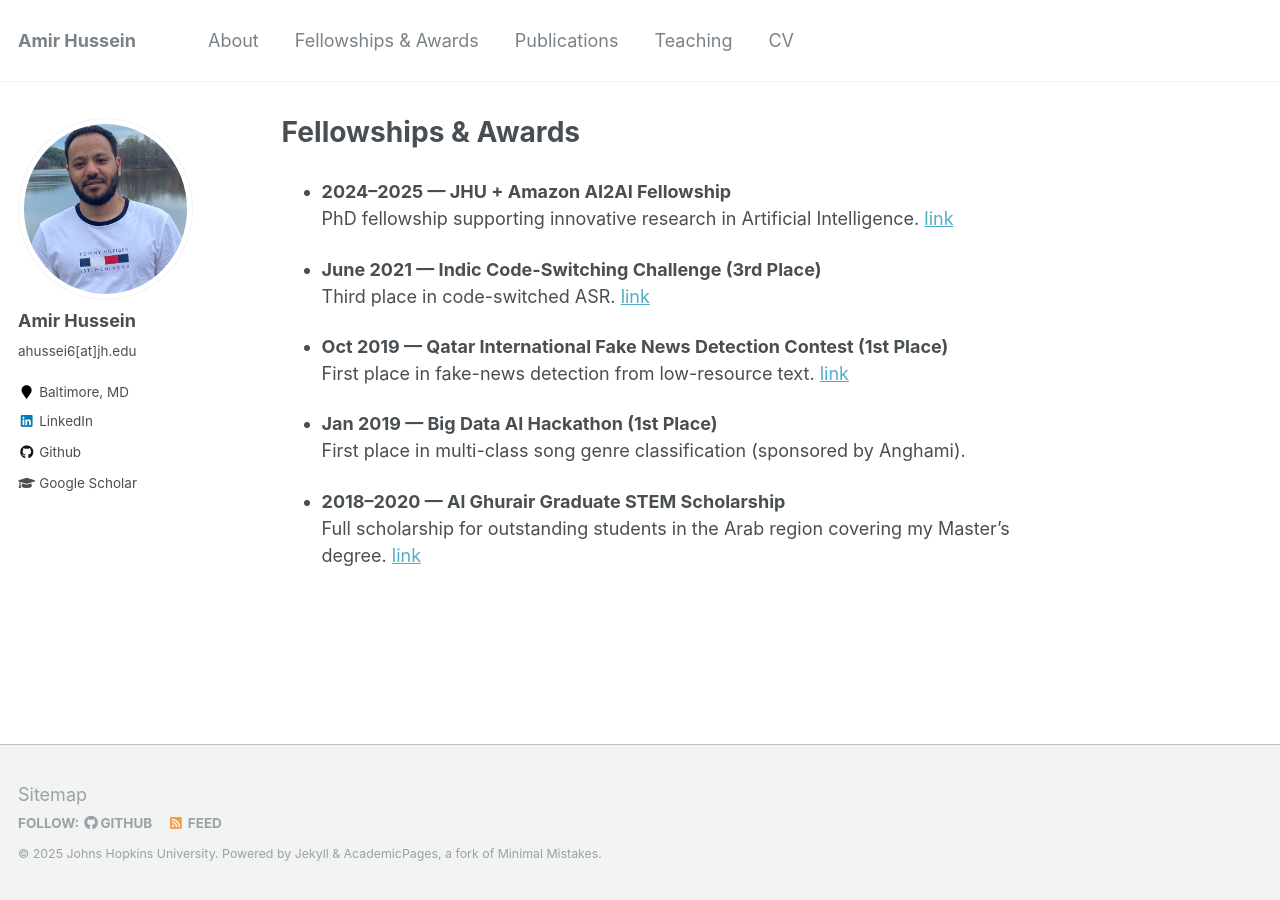
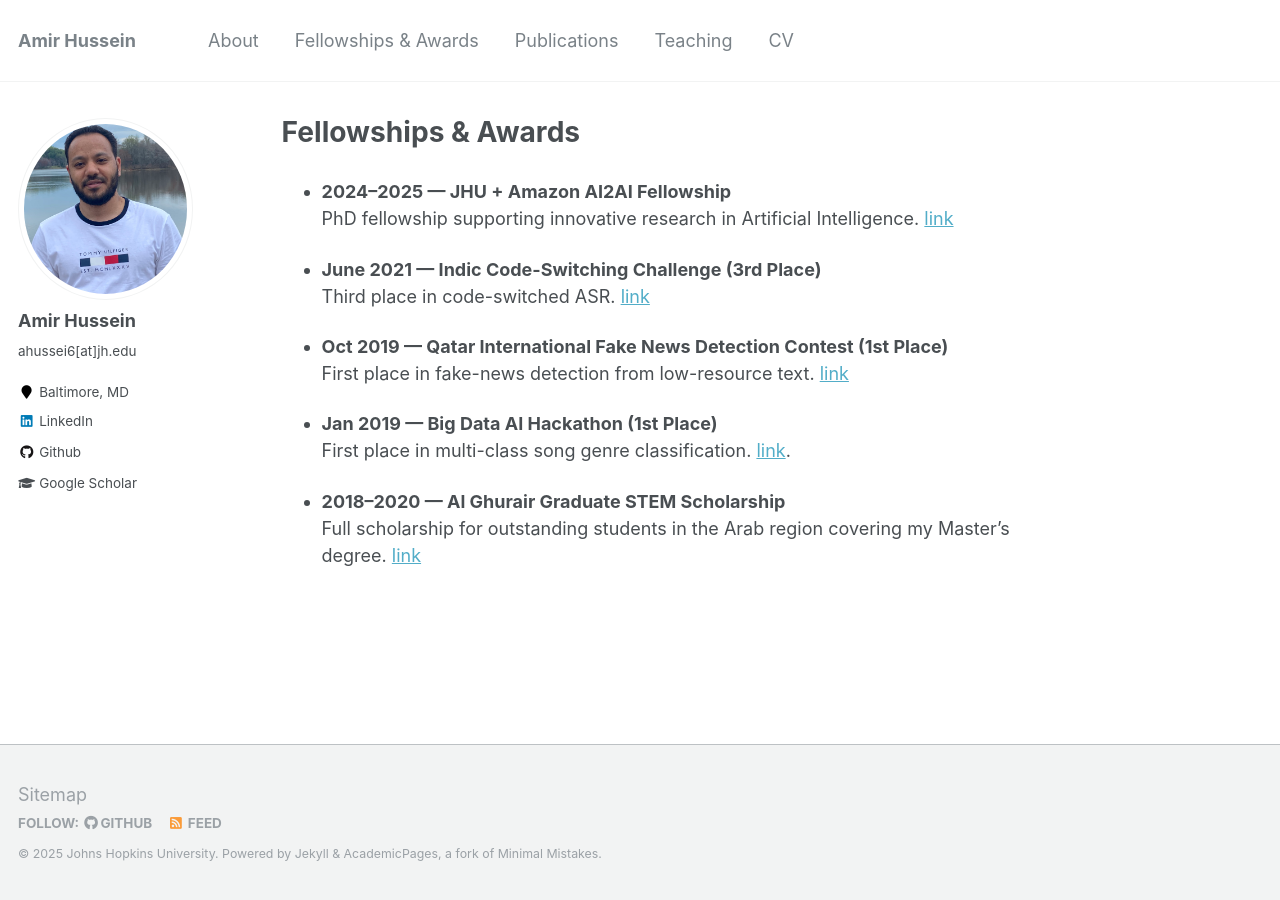
Before and after one commit to AmirHussein96/AmirHussein96.github.io, a Jekyll site: the page built from _pages/awards.md, in a window 1280 px wide. Built offline with Jekyll 4.4.1, drawn with Linux system fonts in a browser that asks for light colours.

Commit message:
Update awards.md

```diff
--- a/_pages/awards.md
+++ b/_pages/awards.md
@@ -15,7 +15,7 @@ author_profile: true
   First place in fake-news detection from low-resource text. [link](https://sites.google.com/view/fakenews-contest)
 
 - **Jan 2019 — Big Data AI Hackathon (1st Place)**
-  First place in multi-class song genre classification (sponsored by Anghami).
+  First place in multi-class song genre classification. [link](https://www.aub.edu/articles/Pages/msfeahackathon.aspx).
 
 - **2018–2020 — Al Ghurair Graduate STEM Scholarship**
   Full scholarship for outstanding students in the Arab region covering my Master’s degree. [link](https://www.alghurairfoundation.org/)
```
